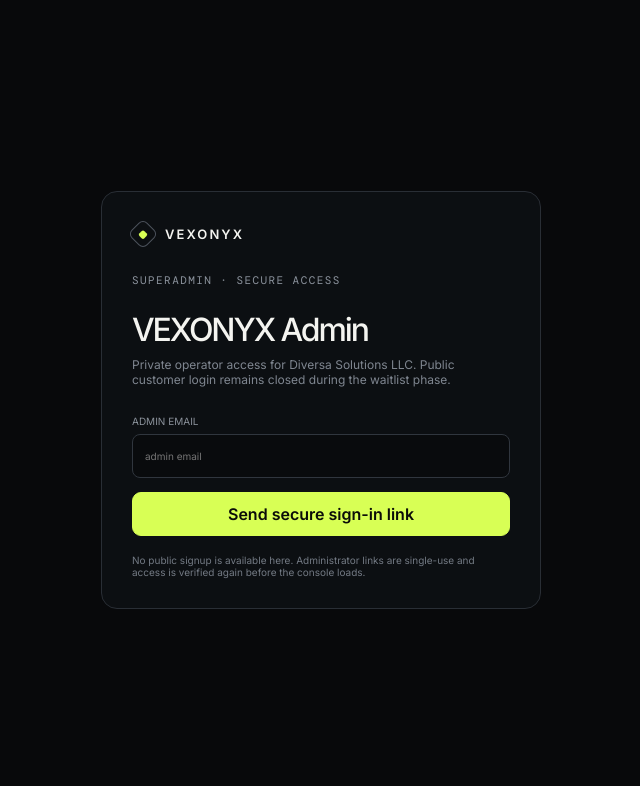
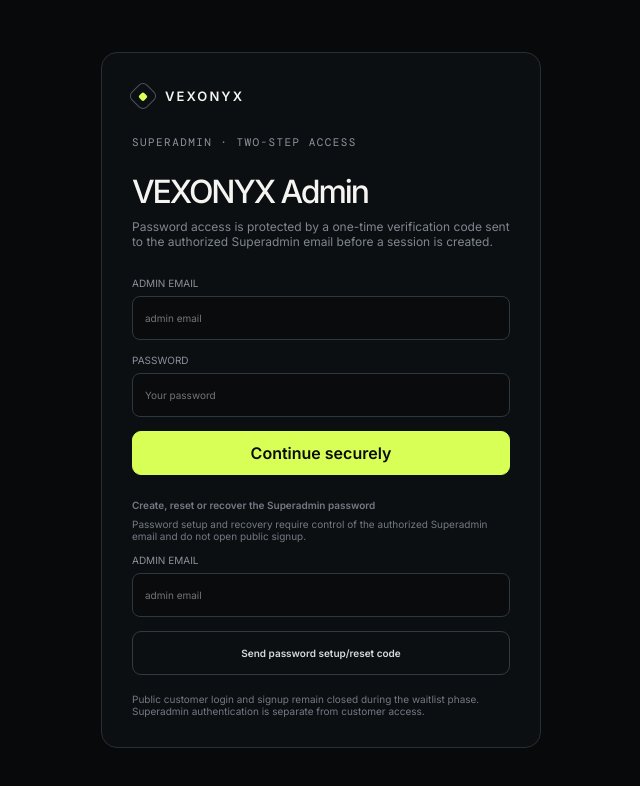
Before and after one commit to heke99/vexonyx, a Next.js app in the folder apps/web/: page /admin-login in a window 1280 px wide. Shown: the top 786 px of the page, without its empty margins (319-959 px from the left). Built offline with nearby package versions, Linux system fonts and the light colour scheme; no server answers; a web font is replaced by a local one.

Commit message:
Build password plus email-code Superadmin login UI

```diff
--- a/apps/web/app/admin-login/page.tsx
+++ b/apps/web/app/admin-login/page.tsx
@@ -1,41 +1,117 @@
 import { Brand } from "@/components/brand";
-import { requestAdminMagicLink } from "./actions";
+import {
+  completeAdminPasswordReset,
+  startAdminPasswordLogin,
+  startAdminPasswordReset,
+  verifyAdminLoginCode,
+} from "./actions";
 
 export const metadata = {
   title: "VEXONYX Superadmin",
   robots: { index: false, follow: false },
 };
 
+function errorMessage(error: string | null) {
+  switch (error) {
+    case "invalid_credentials": return "The credentials could not be verified. Check the password and try again.";
+    case "invalid_code": return "The verification code is invalid or has already been used.";
+    case "expired_challenge": return "This authentication attempt expired. Start again to receive a new code.";
+    case "password_rules": return "Use a password between 16 and 128 characters and make sure both password fields match.";
+    case "password_update": return "The password could not be updated. Request a new reset code and try again.";
+    case "delivery": return "The verification email could not be delivered right now. Try again shortly.";
+    case "configuration": return "Administrator authentication is temporarily unavailable.";
+    default: return null;
+  }
+}
+
 export default async function AdminLoginPage({ searchParams }: { searchParams: Promise<Record<string, string | string[] | undefined>> }) {
   const params = await searchParams;
-  const sent = params.sent === "1";
+  const step = typeof params.step === "string" ? params.step : "login";
   const error = typeof params.error === "string" ? params.error : null;
+  const passwordUpdated = params.password === "updated";
+  const resetSent = params.reset_sent === "1";
+  const message = errorMessage(error);
 
   return (
     <main className="auth-page">
-      <section className="auth-card" style={{ maxWidth: 480 }}>
+      <section className="auth-card" style={{ maxWidth: 500 }}>
         <Brand />
-        <div className="section-label" style={{ marginTop: 28 }}>SUPERADMIN · SECURE ACCESS</div>
+        <div className="section-label" style={{ marginTop: 28 }}>SUPERADMIN · TWO-STEP ACCESS</div>
         <h1>VEXONYX Admin</h1>
-        <p>Private operator access for Diversa Solutions LLC. Public customer login remains closed during the waitlist phase.</p>
+        <p>Password access is protected by a one-time verification code sent to the authorized Superadmin email before a session is created.</p>
 
-        {sent ? (
+        {passwordUpdated ? (
           <div className="form-success" style={{ marginTop: 20 }}>
             <span>✓</span>
-            <div><strong>Check your inbox</strong><p>If the address is authorized, a secure one-time sign-in link has been sent.</p></div>
+            <div><strong>Password updated</strong><p>Sign in with the new password. A fresh email verification code will still be required.</p></div>
           </div>
+        ) : null}
+
+        {resetSent ? (
+          <div className="form-success" style={{ marginTop: 20 }}>
+            <span>✓</span>
+            <div><strong>Request received</strong><p>If the address is an authorized Superadmin identity, password recovery instructions have been issued.</p></div>
+          </div>
+        ) : null}
+
+        {step === "verify" ? (
+          <form className="auth-form" action={verifyAdminLoginCode}>
+            <label>
+              <span>EMAIL VERIFICATION CODE</span>
+              <input name="code" type="text" inputMode="numeric" autoComplete="one-time-code" pattern="[0-9]{6}" maxLength={6} required placeholder="000000" />
+            </label>
+            <button className="button" type="submit">Verify and open Superadmin</button>
+            <a href="/admin-login" className="button secondary">Start over</a>
+            {message ? <p className="form-error">{message}</p> : null}
+          </form>
+        ) : step === "reset_verify" ? (
+          <form className="auth-form" action={completeAdminPasswordReset}>
+            <label>
+              <span>PASSWORD RESET CODE</span>
+              <input name="code" type="text" inputMode="numeric" autoComplete="one-time-code" pattern="[0-9]{6}" maxLength={6} required placeholder="000000" />
+            </label>
+            <label>
+              <span>NEW PASSWORD</span>
+              <input name="password" type="password" autoComplete="new-password" minLength={16} maxLength={128} required placeholder="At least 16 characters" />
+            </label>
+            <label>
+              <span>CONFIRM NEW PASSWORD</span>
+              <input name="confirm_password" type="password" autoComplete="new-password" minLength={16} maxLength={128} required placeholder="Repeat password" />
+            </label>
+            <button className="button" type="submit">Verify code and set password</button>
+            <a href="/admin-login" className="button secondary">Cancel</a>
+            {message ? <p className="form-error">{message}</p> : null}
+          </form>
         ) : (
-          <form className="auth-form" action={requestAdminMagicLink}>
-            <label>
-              <span>ADMIN EMAIL</span>
-              <input name="email" type="email" autoComplete="email" required placeholder="admin email" />
-            </label>
-            <button className="button" type="submit">Send secure sign-in link</button>
-            {error ? <p className="form-error">Unable to send a secure sign-in link right now. Try again shortly.</p> : null}
-          </form>
+          <>
+            <form className="auth-form" action={startAdminPasswordLogin}>
+              <label>
+                <span>ADMIN EMAIL</span>
+                <input name="email" type="email" autoComplete="username" maxLength={320} required placeholder="admin email" />
+              </label>
+              <label>
+                <span>PASSWORD</span>
+                <input name="password" type="password" autoComplete="current-password" maxLength={128} required placeholder="Your password" />
+              </label>
+              <button className="button" type="submit">Continue securely</button>
+              {message ? <p className="form-error">{message}</p> : null}
+            </form>
+
+            <div className="auth-foot" style={{ marginTop: 24 }}>
+              <strong style={{ color: "var(--foreground)" }}>Create, reset or recover the Superadmin password</strong>
+              <p style={{ margin: "7px 0 12px" }}>Password setup and recovery require control of the authorized Superadmin email and do not open public signup.</p>
+              <form className="auth-form" action={startAdminPasswordReset}>
+                <label>
+                  <span>ADMIN EMAIL</span>
+                  <input name="email" type="email" autoComplete="email" maxLength={320} required placeholder="admin email" />
+                </label>
+                <button className="button secondary" type="submit">Send password setup/reset code</button>
+              </form>
+            </div>
+          </>
         )}
 
-        <div className="auth-foot">No public signup is available here. Administrator links are single-use and access is verified again before the console loads.</div>
+        <div className="auth-foot">Public customer login and signup remain closed during the waitlist phase. Superadmin authentication is separate from customer access.</div>
       </section>
     </main>
   );
```
